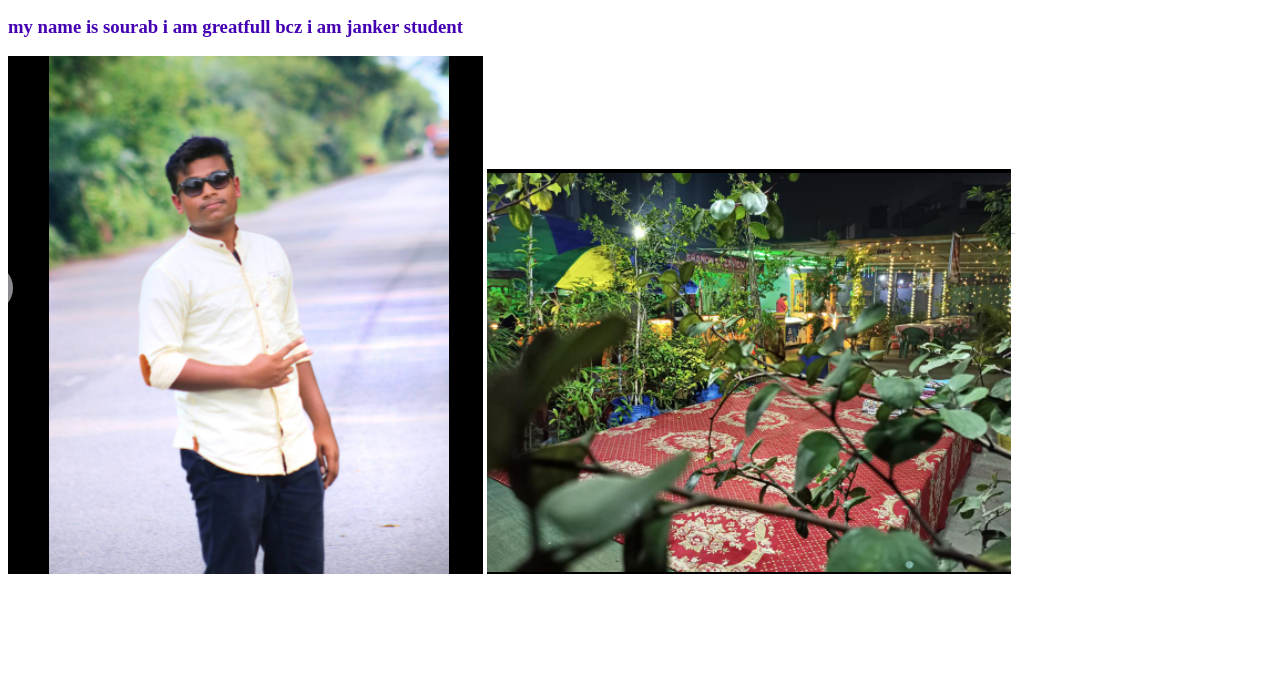
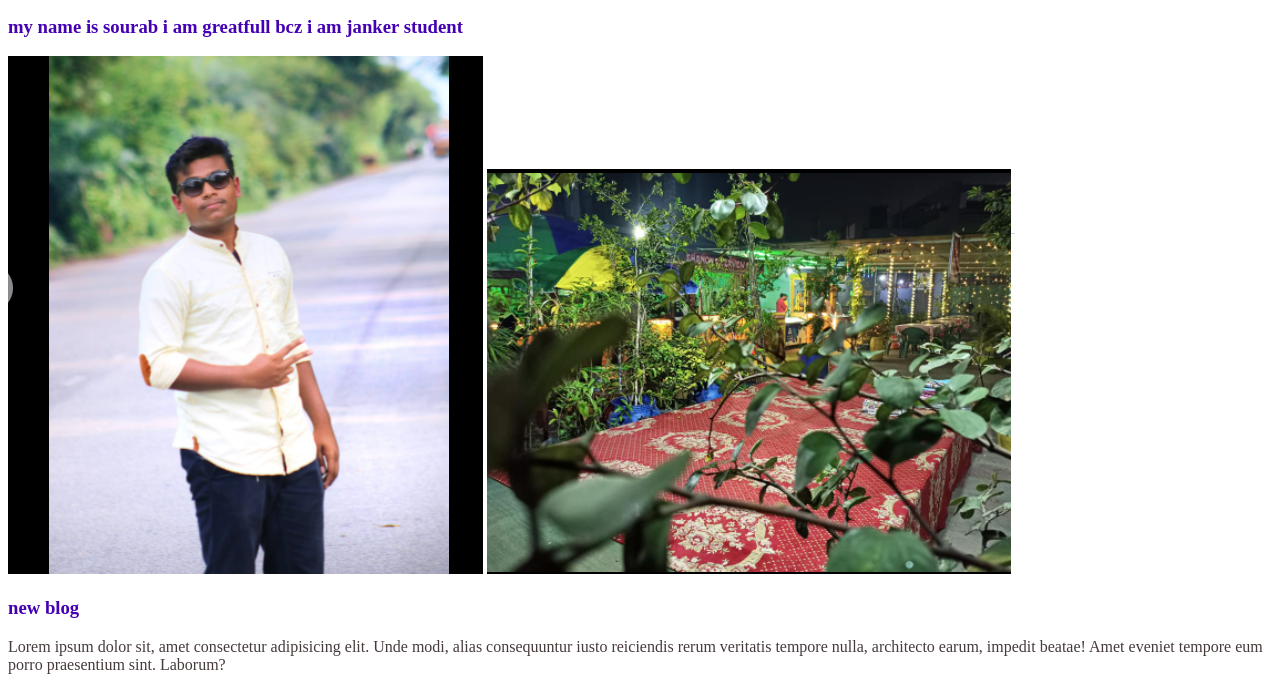
Before and after one commit to sowrav987/my-second-repo, a plain HTML site: page index.html in a window 1280 px wide. Shown: the part 101-800 px from the top of the page. Drawn offline with Linux system fonts and the light colour scheme.

Commit message:
new blog added

```diff
--- a/index.html
+++ b/index.html
@@ -16,6 +16,14 @@
     <h3>my name is sourab i am greatfull bcz i am janker student</h3>
     <img src="sowrav.PNG" alt="">
     <img src="sala.PNG" alt="">
+    <div>
+        <h3>
+            new blog
+        </h3>
+        <p>
+            Lorem ipsum dolor sit, amet consectetur adipisicing elit. Unde modi, alias consequuntur iusto reiciendis rerum veritatis tempore nulla, architecto earum, impedit beatae! Amet eveniet tempore eum porro praesentium sint. Laborum?
+        </p>
+    </div>
 
 
 </body>
```
